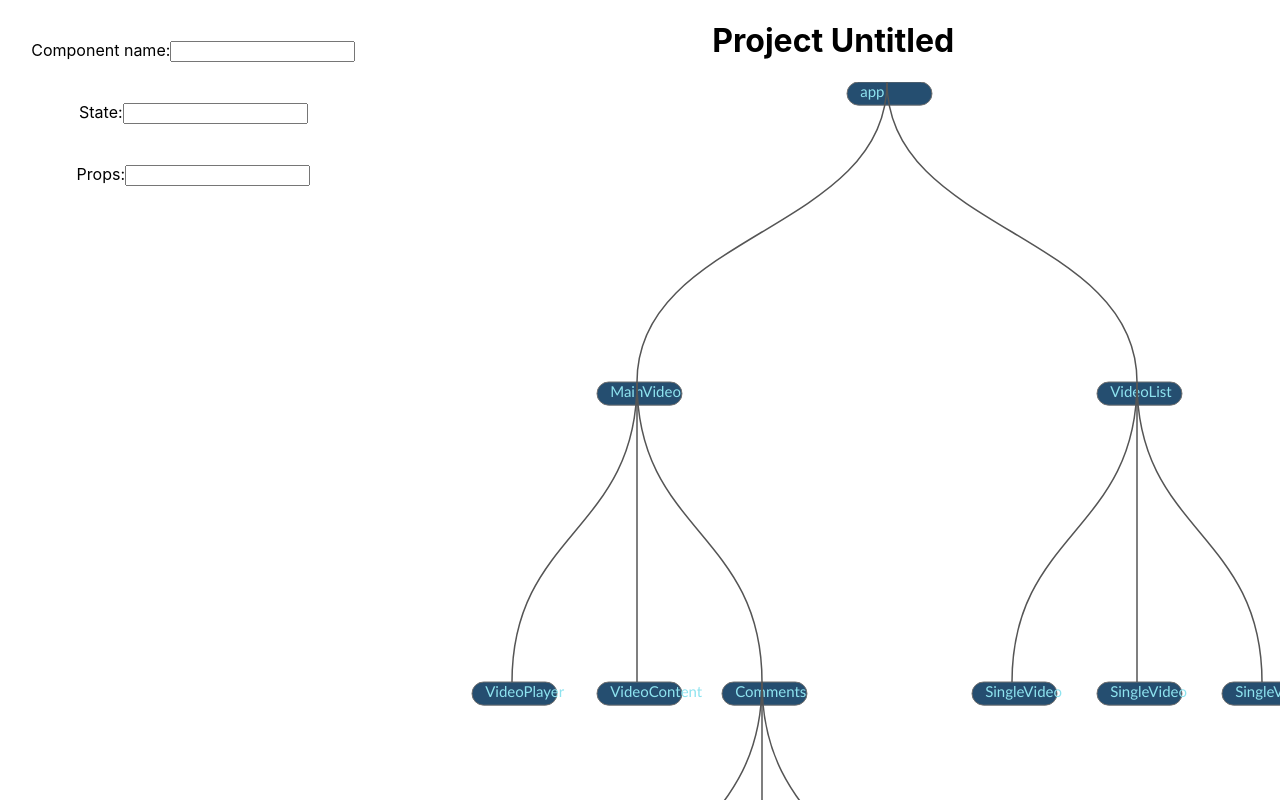
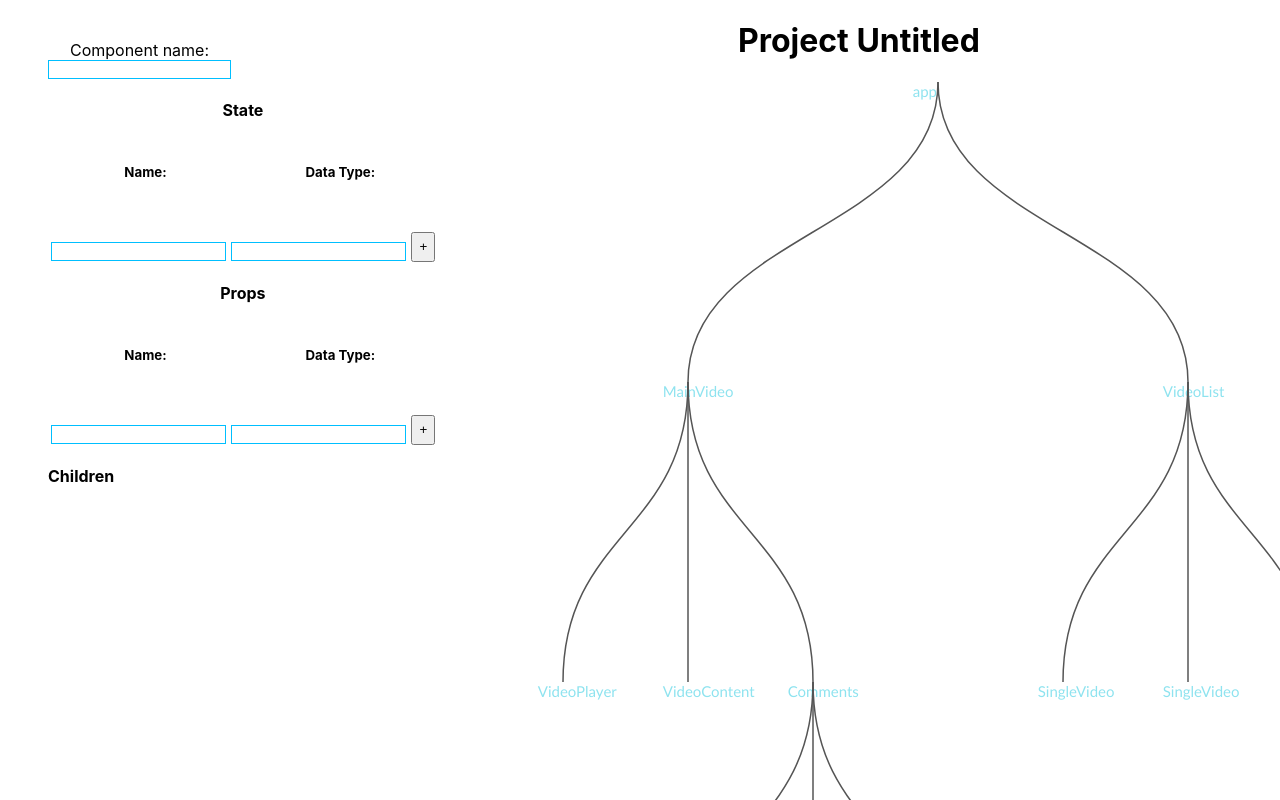
Before and after one commit to mayanksuchde/plan-react-app, a React (Create React App) app: page / in a window 1280 px wide. Shown: the top 800 px of the page. Built offline with nearby package versions, Linux system fonts and the light colour scheme.

Commit message:
add form adn pass currentNode from the tree

```diff
--- a/src/App.js
+++ b/src/App.js
@@ -4,25 +4,35 @@ import './App.scss';
 import data from './data.json';
 import StaticTree from './StaticTree';
 import EditForm from './EditForm';
+
+
 class App extends Component {
   constructor(props){
     super(props);
     this.state={
-      data:d3.hierarchy(data)
+      root:d3.hierarchy(data),
+      node:{}
+
     }
   }
 
-
+  getNode=(d)=>{
+    this.setState({
+      node:d.data
+    })
+  }
   componentDidMount=()=>{
 
 
   }
+
+
   render() {
     return (
 
       <div className="App">
-        <EditForm />
-        <StaticTree  data={this.state.data} />
+        <EditForm node={this.state.node}/>
+        <StaticTree  data={this.state.root} getNode={this.getNode}/>
       </div>
     );
   }
--- a/src/App.scss
+++ b/src/App.scss
@@ -38,12 +38,85 @@
   width:450px;
 
   form{
+    margin-left: 48px;
     display: flex;
     flex-direction: column;
     justify-content: flex-start;
+    align-items: flex-start;
+    fieldset{
+      width: 98%;
+        .fieldset-div{
+          display: flex;
+          flex-direction: row;
+          justify-content: space-between;
+          align-items: flex-start;
+
+        }
+    }
+
     label{
       margin-top:40px;
+      display: flex;
+      flex-direction: column;
+        input{
+          border:solid 1px deepskyblue;
+        }
     }
+
+    .state{
+      width: 100%;
+      &__headers{
+        display: flex;
+        flex-direction: row;
+        h5{
+          width: 100%;
+        }
+      }
+      &__list{
+        display: flex;
+        flex-direction: row;
+      }
+      &__add{
+        display: flex;
+        flex-direction: row;
+        justify-content: space-around;
+        label{
+          width: 45%;
+        }
+        button{
+          margin-top: 30px;
+          height:30px;
+        }
+      }
+    }
+    .props{
+      width: 100%;
+      &__headers{
+        display: flex;
+        flex-direction: row;
+        h5{
+          width: 100%;
+        }
+      }
+      &__list{
+        display: flex;
+        flex-direction: row;
+      }
+      &__add{
+        display: flex;
+        flex-direction: row;
+        justify-content: space-around;
+        label{
+          width: 45%;
+        }
+        button{
+          margin-top: 30px;
+          height:30px;
+        }
+      }
+    }
+
+
   }
 }
 
--- a/src/Children.js
+++ b/src/Children.js
@@ -4,6 +4,7 @@ export default class Children extends Component {
   render() {
     return (
       <div>
+        <h4>Children</h4>
 
       </div>
     )
--- a/src/EditForm.js
+++ b/src/EditForm.js
@@ -2,19 +2,75 @@ import React, { Component } from 'react';
 import Children from './Children'
 
 export default class EditForm extends Component {
+  constructor(props){
+    super (props);
+    this.state={
+
+    }
+    this.formref= React.createRef();
+  }
+  handleChange=(e)=>{
+
+  }
+  componentDidMount=()=>{
+
+  }
+
+  componentDidUpdate=()=>{
+    // if(this.props.node.name){
+    //   this.setState({
+    //     currentNode:this.props.node
+    //   })
+
+    // }
+  }
   render() {
+    let {node}= this.props;
+
     return (
       <div className='edit-form'>
-        <form>
+        <form ref={this.formref}>
             <label> Component name:
-                <input type='text' name="name"/>
+                <input type='text' name="name" value={node.name||""} onChange={this.handleChange} />
             </label>
-            <label> State:
-                <input type='text' name="name"/>
-            </label>
-            <label> Props:
-                <input type='text' name="name"/>
-            </label>
+            <div className="state">
+              <h4>State</h4>
+              <div className="state__headers">
+                <h5>Name:</h5>
+                <h5>Data Type:</h5>
+              </div>
+              <div className="state__list">
+
+              </div>
+              <div className='state__add'>
+                <label>
+                    <input type='text' name="name"/>
+                </label>
+                <label>
+                    <input type='text' name="datatype"/>
+                </label>
+                <button> + </button>
+              </div>
+            </div>
+            <div className="props">
+              <h4>Props</h4>
+              <div className="props__headers">
+                <h5>Name:</h5>
+                <h5>Data Type:</h5>
+              </div>
+              <div className="props__list">
+
+              </div>
+              <div className='props__add'>
+                <label>
+                    <input type='text' name="name"/>
+                </label>
+                <label>
+                    <input type='text' name="datatype"/>
+                </label>
+                <button> + </button>
+              </div>
+            </div>
 
             <Children />
         </form>
--- a/src/Node.js
+++ b/src/Node.js
@@ -5,25 +5,21 @@ export default class Node extends Component {
     constructor(props){
         super(props);
         this.state={
-            width:"84.974",
-            height:"23.175"
+            isNodeOn:false
         }
     }
-    componentDidMount(){
-        this.expandNode=(d,i)=>{
-            d3.select("g.node")
-                .attr("width","150")
-                .attr("height","300")
-        }
+    componentDidMount=()=>{
 
-        d3.selectAll("g.node")
-            .on('mouseover',this.expandNode)
+    }
+    componentDidUpdate(){
+
     }
     render() {
       let {d}=this.props;
 
     return (
-        <g className='node' >
+
+        <g className='node' onClick={()=>this.props.getNode(d)} >
             <rect className='node__rect' x={d.x-40} y={d.y-15} width={this.state.width} height={this.state.height} rx="11.587" fill="#254e70" stroke="#707070" strokeWidth="1"/>
             <text className='node__text'x={d.x} y={d.y} fill="#8ee3ef" fontSize="15" fontFamily="TrebuchetMS, Trebuchet MS">{this.props.d.data.name}</text>
         </g>
--- a/src/StaticTree.js
+++ b/src/StaticTree.js
@@ -14,9 +14,7 @@ export default class StaticTree extends Component {
 
     openPopup(){
         console.log('whoasodaosdoasd')
-        this.setState({
-            open:true
-        })
+
     }
 
 
@@ -35,6 +33,7 @@ export default class StaticTree extends Component {
                 .x(d=>d.x)
                 .y(d=>d.y));
 
+
     }
 
 
@@ -52,7 +51,7 @@ export default class StaticTree extends Component {
             <g className='nodes' transform="translate(0,15)">{
                 myTree.descendants().map((d,i)=>
                     <>
-                        <Node d={d} key={i} onClick={this.openPopup} />
+                        <Node d={d} key={i} onClick={this.openPopup} getNode={this.props.getNode} />
                     </>
                 )}
             </g>
--- a/src/data.json
+++ b/src/data.json
@@ -2,7 +2,8 @@
 
     "name":"app",
     "state":{
-
+        "currentVideo":"Object",
+        "videoList":"Array"
         },
     "props":{
 
@@ -14,7 +15,7 @@
 
                 },
             "props":{
-
+                "currentVideo":"Object"
                 },
             "children":[
                 {
@@ -24,7 +25,7 @@
 
                         },
                     "props":{
-
+                        "currentVideo":"Object"
                     },
                     "children":[]
                 },
@@ -88,7 +89,7 @@
 
                 },
             "props":{
-
+                "videoList":"Array"
             },
             "children":[
                 {
```
